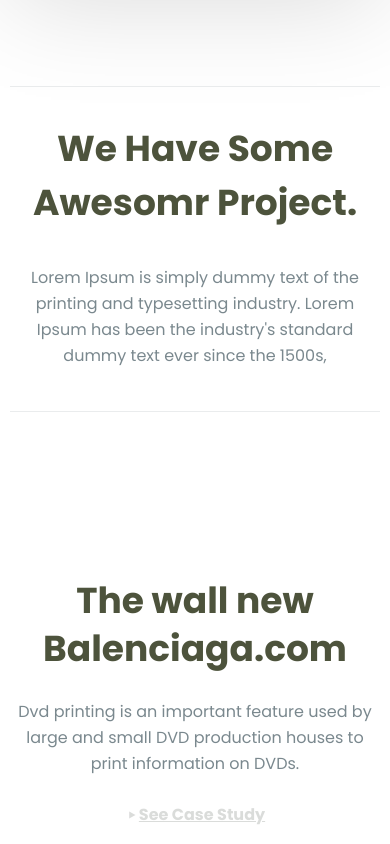
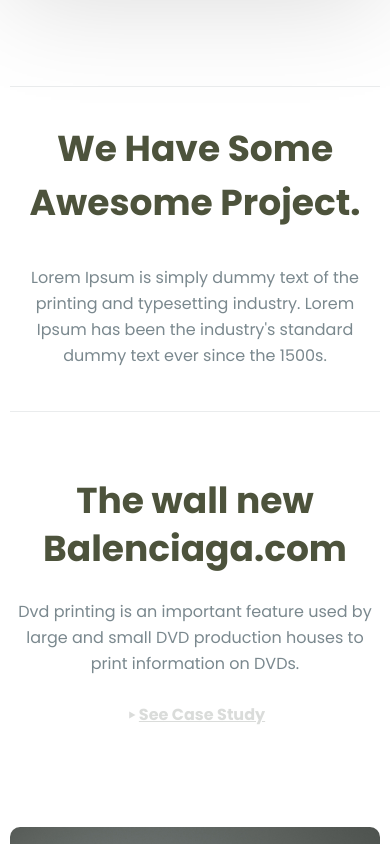
Before and after one commit to artsiom-voitas/webovio, a website: page src/pug/index.pug in a window 390 px wide. Shown: the part 2440-3284 px from the top of the page. Drawn offline with nearby package versions, Linux system fonts and the light colour scheme; files that its build step writes are made by us from their sources; files whose address does not match are found by name.

Commit message:
minor fixes

```diff
--- a/src/assets/scss/components/about.scss
+++ b/src/assets/scss/components/about.scss
@@ -42,6 +42,14 @@
         z-index: -1;
     }
 
+    &__subtitle--small {
+        max-width: 335px;
+        line-height: 54px;
+    }
+    &__description--small {
+        max-width: 518px;
+    }
+
     &__description {
         font-family: 'Poppins';
         font-style: normal;
@@ -63,6 +71,17 @@
 }
 
 
+@media (max-width: 1139.75px) {
+    .about {
+        &__section {
+            margin-top: 100px;
+        }
+
+        &__description--small {
+            max-width: 530px;
+        }
+    }
+}
 
 @media (max-width: 1023.75px) {
     .about {
--- a/src/assets/scss/components/project.scss
+++ b/src/assets/scss/components/project.scss
@@ -70,16 +70,6 @@
     }
 }
 
-.about {
-    &__subtitle--small {
-        max-width: 325px;
-        line-height: 54px;
-    }
-    &__description--small {
-        max-width: 518px;
-    }
-}
-
 @media (max-width: 1139.75px) {
     .project {
         &__about {
@@ -113,16 +103,6 @@
             .link__text {
                 justify-content: center;
             }
-        }
-    }
-
-    .about {
-        &__section {
-            margin-top: 100px;
-        }
-
-        &__description--small {
-            max-width: 530px;
         }
     }
 }
--- a/src/assets/scss/main/common.scss
+++ b/src/assets/scss/main/common.scss
@@ -83,11 +83,6 @@
     }
 }
 
-/* 768px-1023.75px */
-@media (max-width: 1023.75px) {
-
-}
-
 /* 320px-767.75px*/
 @media (max-width: 767.75px) {
     .container {
--- a/src/pug/components/project.pug
+++ b/src/pug/components/project.pug
@@ -2,8 +2,8 @@
 include ../mixins/project-description.pug
 .project(id='project')
     .project__about.about.container
-        h2.about__subtitle.about__subtitle--small We Have Some Awesomr Project.
-        h3.about__description.about__description--small Lorem Ipsum is simply dummy text of the printing and typesetting industry. Lorem Ipsum has been the industry's standard dummy text ever since the 1500s,
+        h2.about__subtitle.about__subtitle--small We Have Some Awesome Project.
+        h3.about__description.about__description--small Lorem Ipsum is simply dummy text of the printing and typesetting industry. Lorem Ipsum has been the industry's standard dummy text ever since the 1500s.
     .project__items
         .project__item
             .project__element
```
Also changed, not shown: build/assets/css/app.css, build/index.html. Lines whose indentation alone changed are shown as unchanged.
